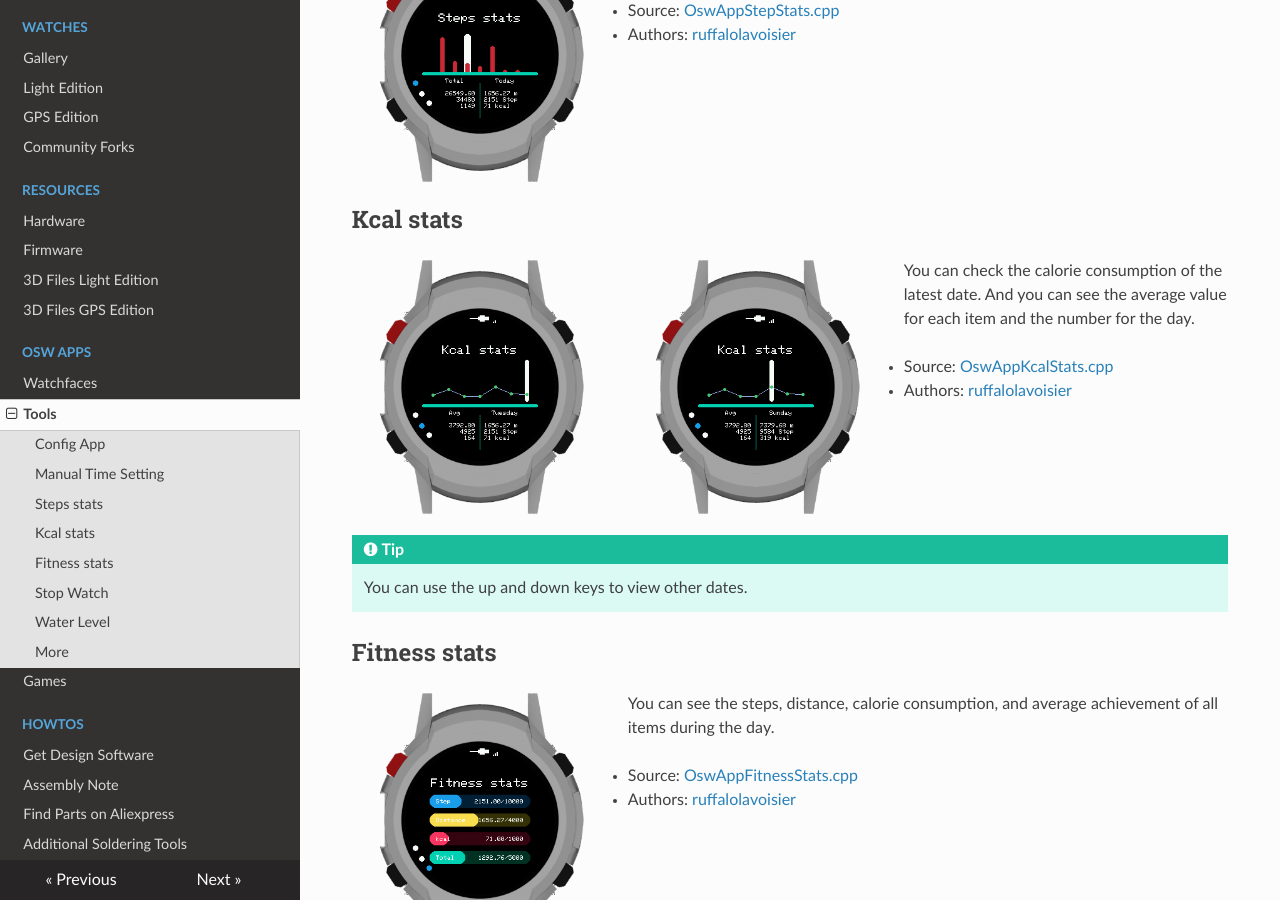
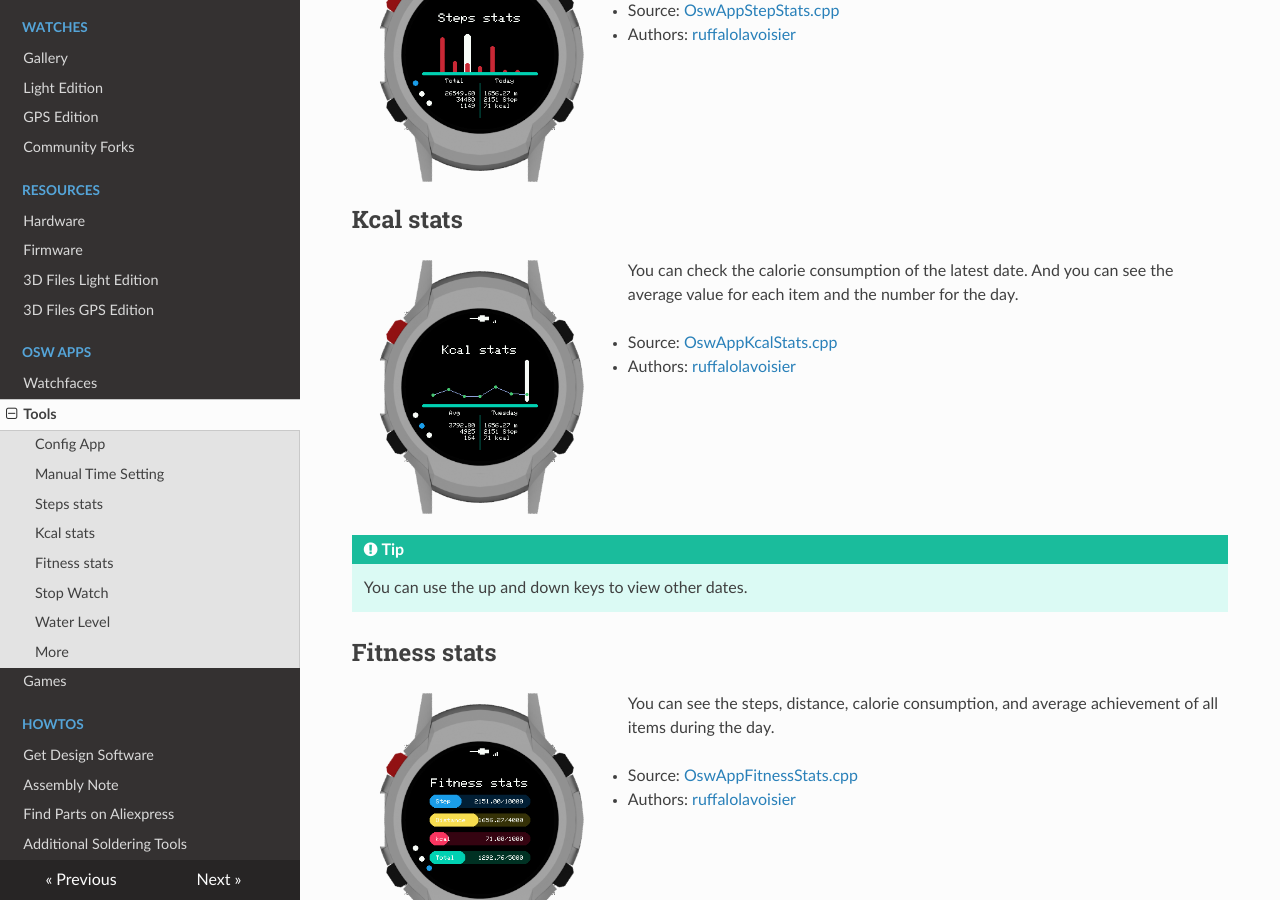
Before and after one commit to Open-Smartwatch/open-smartwatch.github.io, an MkDocs documentation site: the page built from docs/oswapps/tools.md, in a window 1280 px wide and 900 px high, scrolled down 1559 px. Built offline with MkDocs 1.6.1, drawn with Linux system fonts in a browser that asks for light colours; nearby versions of some CDN libraries.

Commit message:
Remove img (KcalStats)

```diff
--- a/docs/oswapps/tools.md
+++ b/docs/oswapps/tools.md
@@ -40,7 +40,6 @@ You can check the steps per day of the week. And you can see the total value for
 ## Kcal stats
 
 <img src="/assets/apps/tools/app_tool_kcalStats_osw.png" width="256px" style="float:left; margin-right:20px"/>
-<img src="/assets/apps/tools/app_tool_kcalStats2_osw.png" width="256px" style="float:left; margin-right:20px"/>
 You can check the calorie consumption of the latest date. And you can see the average value for each item and the number for the day.
 
  * Source: [OswAppKcalStats.cpp](https://github.com/Open-Smartwatch/open-smartwatch-os/blob/master/src/apps/tools/OswAppKcalStats.cpp)
```
Also changed, not shown: docs/assets/apps/tools/app_tool_kcalStats2_osw.png (deleted).
